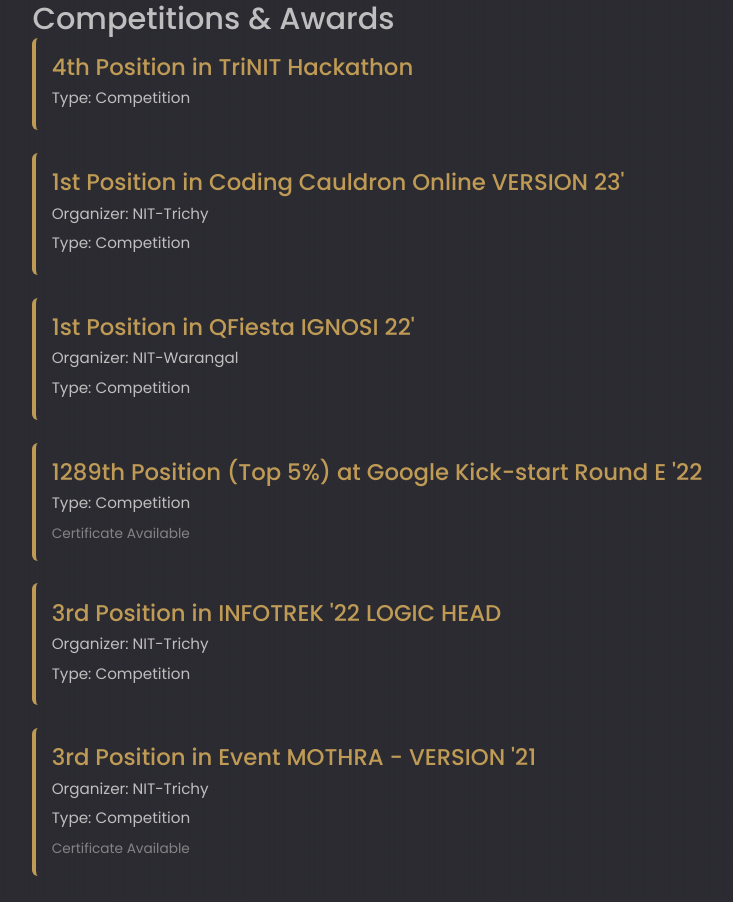
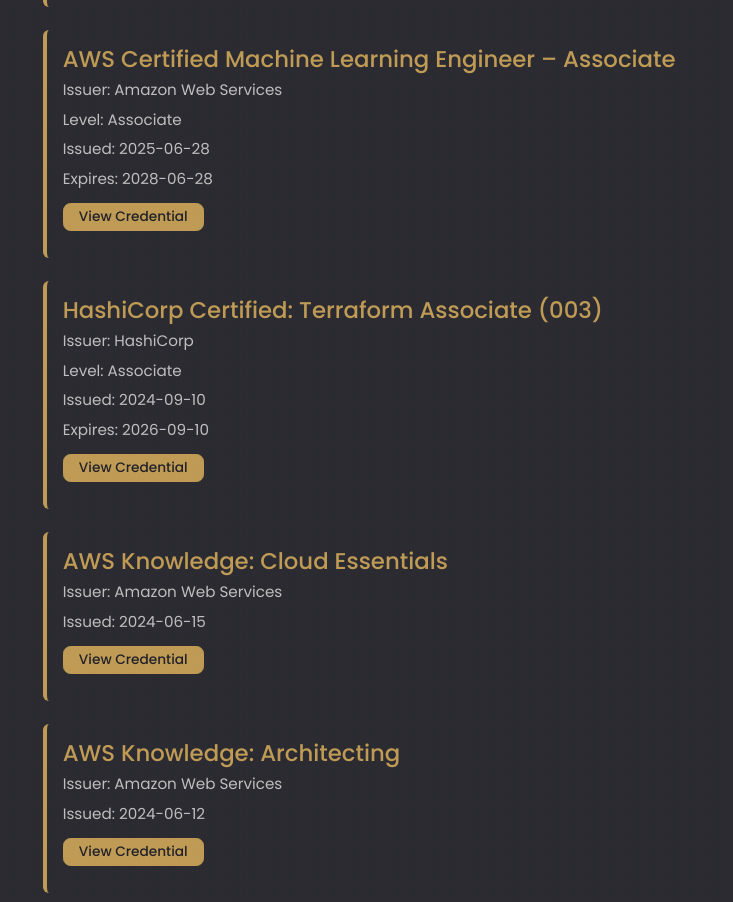
Before and after one commit to ForwardAva/developer-portfolio, a React (Vite) app: page /portfolio-react/achievement in a window 1280 px wide. Shown: the part 946-1848 px from the top of the page, without its empty margins (265-998 px from the left). Built offline with nearby package versions, Linux system fonts and the light colour scheme; a web font is replaced by a local one.

Commit message:
feat: Update achievements, education, experience, personal details, projects, services, and skills data for enhanced portfolio representation

```diff
--- a/src/data/achievements.json
+++ b/src/data/achievements.json
@@ -4,69 +4,178 @@
       "id": 1,
       "name": "AWS Certified Cloud Practitioner",
       "type": "Industry Certification",
-      "issuer": "Amazon Web Services"
+      "issuer": "Amazon Web Services",
+      "level": "Foundational",
+      "issueDate": "2025-06-28",
+      "expiryDate": "2028-06-28",
+      "credentialId": "315fe8a5-1e0b-418b-b139-e27018da152b",
+      "credentialUrl": "https://www.credly.com/badges/315fe8a5-1e0b-418b-b139-e27018da152b"
     },
     {
       "id": 2,
       "name": "AWS Certified AI Practitioner",
       "type": "Industry Certification",
-      "issuer": "Amazon Web Services"
+      "issuer": "Amazon Web Services",
+      "level": "Foundational",
+      "issueDate": "2025-07-07",
+      "expiryDate": "2028-07-07",
+      "credentialId": "e18d2154-e153-40b3-8f39-6684e561396e",
+      "credentialUrl": "https://www.credly.com/badges/e18d2154-e153-40b3-8f39-6684e561396e"
     },
     {
       "id": 3,
       "name": "AWS Certified Solutions Architect – Associate",
       "type": "Industry Certification",
-      "issuer": "Amazon Web Services"
+      "issuer": "Amazon Web Services",
+      "level": "Associate",
+      "issueDate": "2024-07-07",
+      "expiryDate": "2027-07-07",
+      "credentialId": "591e74ef-f6a8-4b77-82dc-07e06fb8060e",
+      "credentialUrl": "https://www.credly.com/badges/591e74ef-f6a8-4b77-82dc-07e06fb8060e"
     },
     {
       "id": 4,
       "name": "AWS Certified Machine Learning Engineer – Associate",
       "type": "Industry Certification",
-      "issuer": "Amazon Web Services"
+      "issuer": "Amazon Web Services",
+      "level": "Associate",
+      "issueDate": "2025-06-28",
+      "expiryDate": "2028-06-28",
+      "credentialId": "d6dc337a-0af5-48f8-b64f-eb2a5925f07b",
+      "credentialUrl": "https://www.credly.com/badges/d6dc337a-0af5-48f8-b64f-eb2a5925f07b"
     },
     {
       "id": 5,
       "name": "HashiCorp Certified: Terraform Associate (003)",
       "type": "Industry Certification",
-      "issuer": "HashiCorp"
+      "issuer": "HashiCorp",
+      "level": "Associate",
+      "issueDate": "2024-09-10",
+      "expiryDate": "2026-09-10",
+      "credentialId": "8b0723a5-bac7-4262-b5b6-20337b2979a1",
+      "credentialUrl": "https://www.credly.com/badges/8b0723a5-bac7-4262-b5b6-20337b2979a1"
+    },
+    {
+      "id": 6,
+      "name": "AWS Knowledge: Cloud Essentials",
+      "type": "Knowledge Badge",
+      "issuer": "Amazon Web Services",
+      "issueDate": "2024-06-15",
+      "credentialId": "d03e1d39-4e40-483d-9845-f11da0d01170",
+      "credentialUrl": "https://www.credly.com/badges/d03e1d39-4e40-483d-9845-f11da0d01170"
+    },
+    {
+      "id": 7,
+      "name": "AWS Knowledge: Architecting",
+      "type": "Knowledge Badge",
+      "issuer": "Amazon Web Services",
+      "issueDate": "2024-06-12",
+      "credentialId": "ca2a1336-e6e0-4e76-aa97-a919759d26d3",
+      "credentialUrl": "https://www.credly.com/badges/ca2a1336-e6e0-4e76-aa97-a919759d26d3"
+    },
+    {
+      "id": 8,
+      "name": "AWS Partner: Generative AI Essentials",
+      "type": "Partner Badge",
+      "issuer": "Amazon Web Services",
+      "issueDate": "2024-11-15",
+      "credentialId": "f9785728-0e06-4c8b-9d62-08d85f00085e",
+      "credentialUrl": "https://www.credly.com/badges/f9785728-0e06-4c8b-9d62-08d85f00085e"
+    },
+    {
+      "id": 9,
+      "name": "AWS Partner: Generative AI for Decision Makers",
+      "type": "Partner Badge",
+      "issuer": "Amazon Web Services",
+      "issueDate": "2024-11-29",
+      "expiryDate": "2026-11-29",
+      "credentialId": "efe96532-4f2e-49b5-8c9f-3f4a9c4e70dd",
+      "credentialUrl": "https://www.credly.com/badges/efe96532-4f2e-49b5-8c9f-3f4a9c4e70dd"
+    },
+    {
+      "id": 10,
+      "name": "AWS Partner: Generative AI on AWS Essentials",
+      "type": "Partner Badge",
+      "issuer": "Amazon Web Services",
+      "issueDate": "2024-12-06",
+      "expiryDate": "2026-12-06",
+      "credentialId": "5f15e265-5ad1-45dd-8e36-d59abb1d0fd5",
+      "credentialUrl": "https://www.credly.com/badges/5f15e265-5ad1-45dd-8e36-d59abb1d0fd5"
     }
   ],
   "achievements": [
     {
       "id": 1,
-      "title": "4th Position in TriNIT Hackathon",
+      "title": "1st Position at Coding Cauldron Online VERSION 23'",
+      "organizer": "NIT Trichy",
+      "date": "March 2023",
+      "description": "Problem Solving Coding Contest",
       "type": "Competition"
     },
     {
       "id": 2,
-      "title": "1st Position in Coding Cauldron Online VERSION 23'",
-      "organizer": "NIT-Trichy",
+      "title": "2nd Position at MANAGE THE DAMAGE - VERSION '23",
+      "organizer": "NIT Trichy",
+      "date": "March 2023",
+      "description": "Code Debugging and Optimization Event",
       "type": "Competition"
     },
     {
       "id": 3,
-      "title": "1st Position in QFiesta IGNOSI 22'",
-      "organizer": "NIT-Warangal",
+      "title": "1st Position at QFiesta -- IGNOSI 22'",
+      "organizer": "EA & HAM NITW",
+      "date": "December 2022",
+      "description": "National Institute of Technology Warangal",
       "type": "Competition"
     },
     {
       "id": 4,
-      "title": "1289th Position (Top 5%) at Google Kick-start Round E '22",
+      "title": "2nd Position at Trial By Code -- IGNOSI 22'",
+      "organizer": "CSEA NITW",
+      "date": "December 2022",
+      "description": "A 1v1 Competitive Programming Contest, National Institute of Technology Warangal",
+      "type": "Competition"
+    },
+    {
+      "id": 5,
+      "title": "1289th Position at Round E Google Kickstart 22'",
+      "organizer": "Google",
+      "date": "August 2022",
+      "description": "Ranked 1289th globally in competitive programming contest",
       "type": "Competition",
       "certificate": true
     },
     {
-      "id": 5,
-      "title": "3rd Position in INFOTREK '22 LOGIC HEAD",
-      "organizer": "NIT-Trichy",
+      "id": 6,
+      "title": "3rd Position at INFOTREK - 22 LOGIC HEAD",
+      "organizer": "National Institute of Technology Tiruchirappalli",
+      "date": "June 2022",
+      "description": "Coding Competition Organized by NIT Trichy",
       "type": "Competition"
     },
     {
-      "id": 6,
-      "title": "3rd Position in Event MOTHRA - VERSION '21",
-      "organizer": "NIT-Trichy",
+      "id": 7,
+      "title": "1699th Position at Google Kickstart Round B",
+      "organizer": "Google",
+      "date": "April 2022",
+      "description": "Global competitive programming contest",
+      "type": "Competition"
+    },
+    {
+      "id": 8,
+      "title": "3rd Position at MOTHRA - Version 21'",
+      "organizer": "National Institute of Technology Tiruchirappalli",
+      "date": "October 2021",
+      "description": "Organized By NIT Trichy",
       "type": "Competition",
       "certificate": true
+    },
+    {
+      "id": 9,
+      "title": "4th Position in TriNIT Hackathon",
+      "organizer": "NIT Warangal",
+      "description": "Hackathon Competition",
+      "type": "Competition"
     }
   ],
   "coding_platform_stats": {
--- a/src/data/services.json
+++ b/src/data/services.json
@@ -12,14 +12,8 @@
   },
   {
     "id": 2,
-    "title": "DevOps & Cloud",
-    "list": [
-      "AWS Infrastructure",
-      "Terraform IaC",
-      "CI/CD Pipelines",
-      "Docker Containerization",
-      "Infrastructure Automation"
-    ]
+    "title": "DevOps & MLOps",
+    "list": ["AWS Infrastructure", "MLOps Pipelines", "Terraform IaC", "CI/CD Pipelines", "Docker Containerization"]
   },
   {
     "id": 3,
--- a/src/pages/about/About.jsx
+++ b/src/pages/about/About.jsx
@@ -83,11 +83,11 @@
             <br />
             {aboutInfo.education}
             <br />
-            {aboutInfo.profession}
-            <br />
             {aboutInfo.current_role}
             <br />
-            {aboutInfo.passion}
+            {aboutInfo.specialization}
+            <br />
+            {aboutInfo.competitive_programming}
           </p>
           <Link to="/contact" className="btn btn-primary">
             Let&apos;s Talk
--- a/src/pages/achievement/Achievement.jsx
+++ b/src/pages/achievement/Achievement.jsx
@@ -38,8 +38,17 @@
                   whileHover={hoverScale}
                 >
                   <motion.h3 variants={fadeInUp}>{cert.name}</motion.h3>
-                  <motion.p variants={fadeInUp}>Type: {cert.type}</motion.p>
                   <motion.p variants={fadeInUp}>Issuer: {cert.issuer}</motion.p>
+                  {cert.level && <motion.p variants={fadeInUp}>Level: {cert.level}</motion.p>}
+                  {cert.issueDate && <motion.p variants={fadeInUp}>Issued: {cert.issueDate}</motion.p>}
+                  {cert.expiryDate && <motion.p variants={fadeInUp}>Expires: {cert.expiryDate}</motion.p>}
+                  {cert.credentialUrl && (
+                    <motion.p variants={fadeInUp}>
+                      <a href={cert.credentialUrl} target="_blank" rel="noopener noreferrer" className="btn btn-sm">
+                        View Credential
+                      </a>
+                    </motion.p>
+                  )}
                 </motion.li>
               ))}
             </motion.ul>
@@ -61,7 +70,8 @@
                 >
                   <motion.h3 variants={fadeInUp}>{item.title}</motion.h3>
                   {item.organizer && <motion.p variants={fadeInUp}>Organizer: {item.organizer}</motion.p>}
-                  <motion.p variants={fadeInUp}>Type: {item.type}</motion.p>
+                  {item.date && <motion.p variants={fadeInUp}>Date: {item.date}</motion.p>}
+                  {item.description && <motion.p variants={fadeInUp}>{item.description}</motion.p>}
                   {item.certificate && (
                     <motion.span className={styles['achievement-date']} variants={fadeInUp}>
                       Certificate Available
--- a/src/pages/achievement/achievement.module.css
+++ b/src/pages/achievement/achievement.module.css
@@ -62,6 +62,24 @@
   color: var(--color-white);
 }
 
+.achievement-item a {
+  display: inline-block;
+  margin-top: 0.5rem;
+  padding: 0.4rem 1rem;
+  background: var(--color-primary);
+  color: var(--color-bg);
+  text-decoration: none;
+  border-radius: 0.5rem;
+  font-size: 0.9rem;
+  transition: all 0.3s;
+}
+
+.achievement-item a:hover {
+  background: var(--color-white);
+  color: var(--color-bg);
+  transform: scale(1.05);
+}
+
 .achievement-date {
   font-size: 0.9rem;
   color: var(--color-light);
--- a/src/pages/education/EducationArray.jsx
+++ b/src/pages/education/EducationArray.jsx
@@ -7,7 +7,10 @@
   date: edu.date,
   title: edu.title,
   text: edu.display_text,
-  cgpa: `CGPA: ${edu.cgpa}`
+  cgpa: `CGPA: ${edu.cgpa}`,
+  percentage: edu.percentage,
+  achievements: edu.achievements || [],
+  skills: edu.skills || []
 }))
 
 export default educationArray
```
Also changed, not shown: src/data/education.json (+39 -17 lines), src/data/experience.json (+12 -4 lines), src/data/personal.json (+11 -11 lines), src/data/projects.json (+23 -7 lines), src/data/skills.json (+53 -53 lines), src/pages/skill/SkillsArray.jsx (+8 -5 lines).
